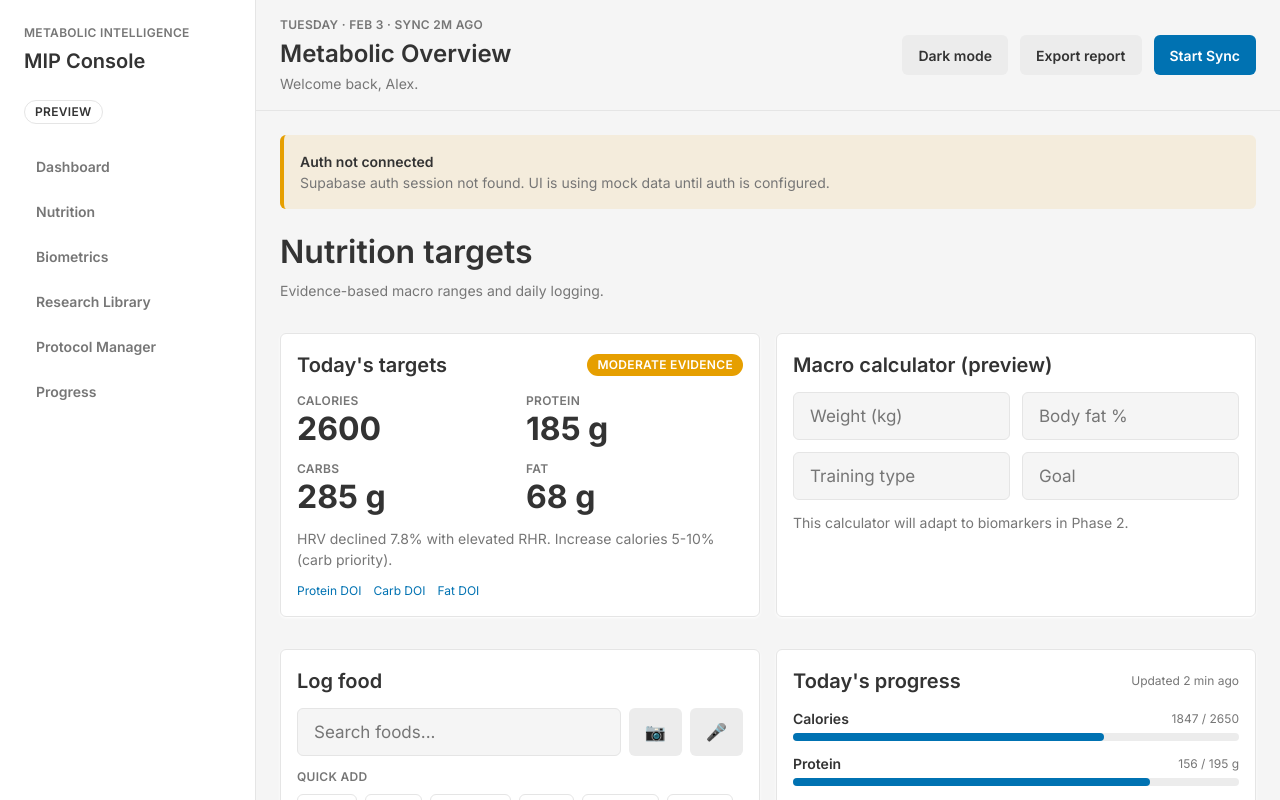
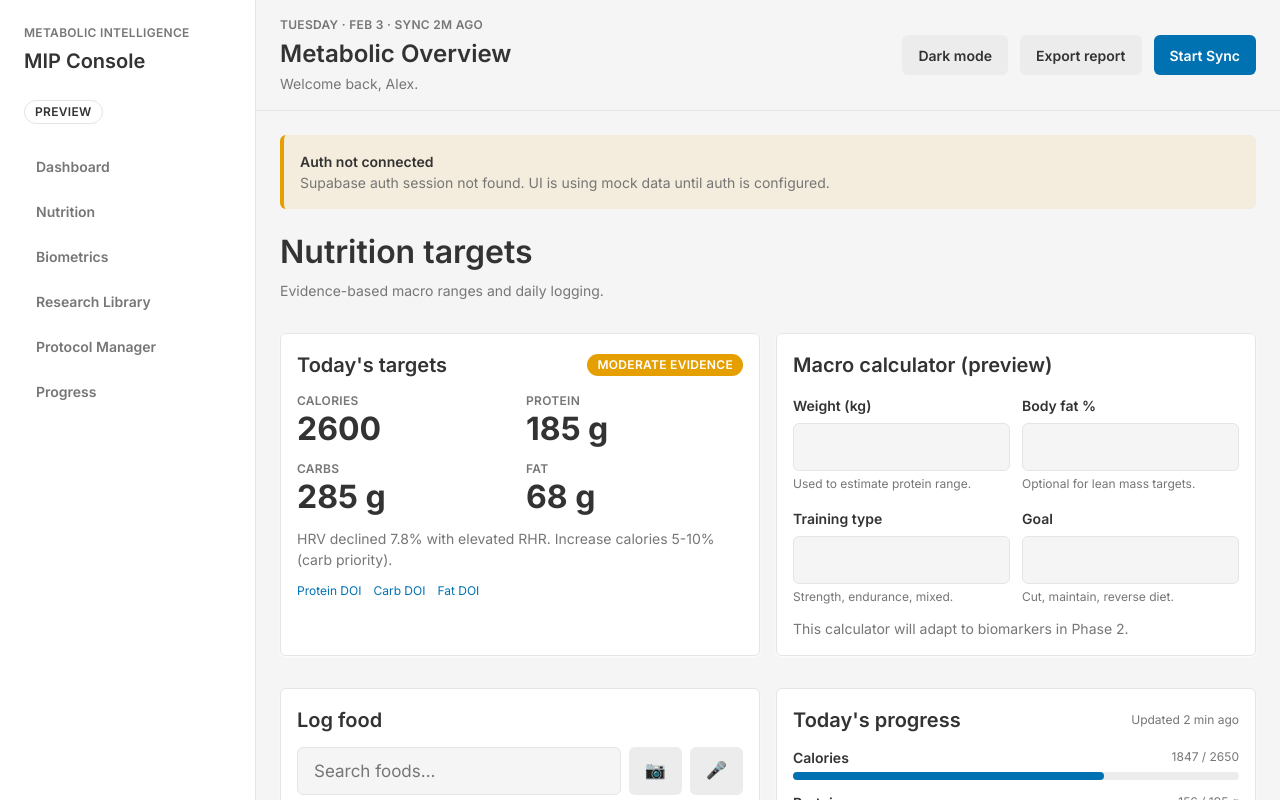
Before and after one commit to seanfitzge/mip, a Next.js app: page /nutrition in a window 1280 px wide. Shown: the top 800 px of the page. Built offline with nearby package versions, Linux system fonts and the light colour scheme; no server answers.

Commit message:
Refactor macro calculator inputs in NutritionPage to use FormField components, enhancing user experience with descriptive labels and helper text for better guidance.

```diff
--- a/app/(app)/nutrition/page.tsx
+++ b/app/(app)/nutrition/page.tsx
@@ -3,6 +3,7 @@ import { SectionHeader } from "@/components/section-header"
 import { ConfidenceBadge } from "@/components/confidence-badge"
 import { Card } from "@/components/ui/card"
 import { Input } from "@/components/ui/input"
+import { FormField } from "@/components/ui/form-field"
 import { Button } from "@/components/ui/button"
 
 const mockLog = [
@@ -72,10 +73,10 @@ export default async function NutritionPage() {
           <div className="space-y-3">
             <h3 className="text-lg font-semibold">Macro calculator (preview)</h3>
             <div className="grid gap-3 sm:grid-cols-2">
-              <Input placeholder="Weight (kg)" />
-              <Input placeholder="Body fat %" />
-              <Input placeholder="Training type" />
-              <Input placeholder="Goal" />
+              <FormField label="Weight (kg)" helperText="Used to estimate protein range." />
+              <FormField label="Body fat %" helperText="Optional for lean mass targets." />
+              <FormField label="Training type" helperText="Strength, endurance, mixed." />
+              <FormField label="Goal" helperText="Cut, maintain, reverse diet." />
             </div>
             <p className="text-sm text-mutedForeground">
               This calculator will adapt to biomarkers in Phase 2.
--- /dev/null
+++ b/components/ui/form-field.tsx
@@ -0,0 +1,48 @@
+import * as React from "react"
+import { cn } from "@/lib/utils"
+import { Input } from "@/components/ui/input"
+
+type FormFieldProps = React.InputHTMLAttributes<HTMLInputElement> & {
+  label: string
+  helperText?: string
+  errorText?: string
+}
+
+export function FormField({
+  label,
+  helperText,
+  errorText,
+  id,
+  className,
+  ...props
+}: FormFieldProps) {
+  const fieldId = id ?? `field-${label.replace(/\s+/g, "-").toLowerCase()}`
+  const descriptionId = errorText ? `${fieldId}-error` : helperText ? `${fieldId}-helper` : undefined
+
+  return (
+    <div className="space-y-1">
+      <label htmlFor={fieldId} className="text-sm font-semibold text-foreground">
+        {label}
+      </label>
+      <Input
+        id={fieldId}
+        aria-invalid={Boolean(errorText)}
+        aria-describedby={descriptionId}
+        className={cn(
+          errorText && "border-critical focus-visible:border-critical focus-visible:ring-critical/20",
+          className
+        )}
+        {...props}
+      />
+      {errorText ? (
+        <p id={`${fieldId}-error`} className="text-xs text-critical">
+          {errorText}
+        </p>
+      ) : helperText ? (
+        <p id={`${fieldId}-helper`} className="text-xs text-mutedForeground">
+          {helperText}
+        </p>
+      ) : null}
+    </div>
+  )
+}
```
